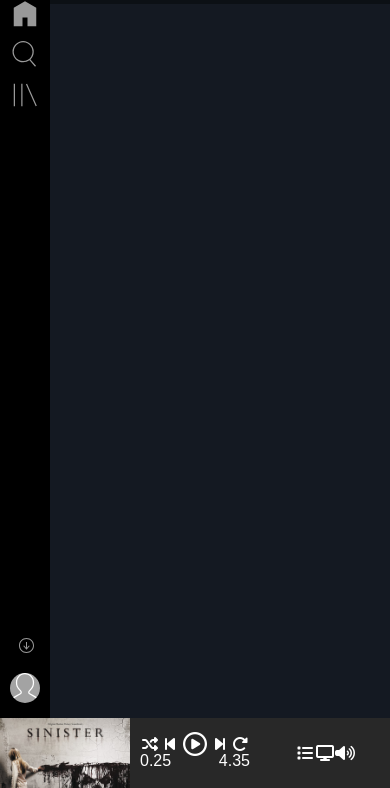
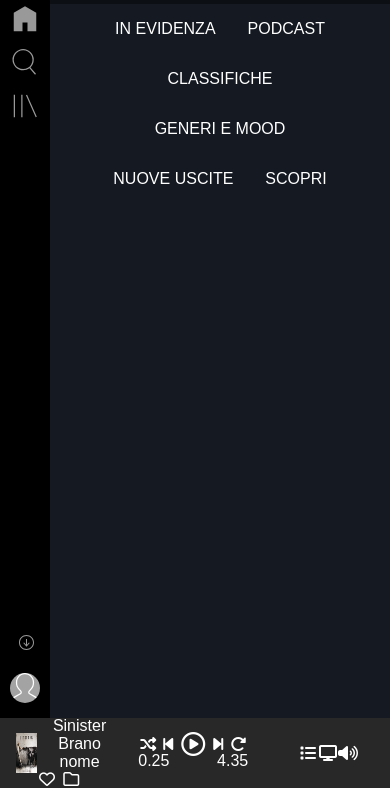
Before and after one commit to AlexandroFioretti1/html-css-spotifyweb, a plain HTML site: page index.html in a window 390 px wide. Shown: the part 56-844 px from the top of the page. Drawn offline with Linux system fonts and the light colour scheme; a web font is replaced by a local one.

```diff
--- a/assets/style.css
+++ b/assets/style.css
@@ -10,9 +10,11 @@
 
 }
 
-img {
+footer img {
     max-width: 100%;
     vertical-align: middle;
+    height: 40px;
+    width: 40px;
 }
 
 footer {
@@ -22,6 +24,7 @@
 
 a {
     text-decoration: none;
+    color: white;
 }
 
 li {
@@ -29,9 +32,6 @@
 }
 
 /* #direct-tag */
-
-
-
 /* #region Utility*/
 :root {
     --primary: #141922;
@@ -40,6 +40,10 @@
     --green: #86c62c;
     --footer: #282828;
     --light_gray: #a3a3a3;
+}
+
+.p_rl1 {
+    padding: 0 1rem;
 }
 
 .d_flex {
@@ -170,7 +174,7 @@
 }
 
 ::-webkit-scrollbar {
-    width: 7px;
+    width: 5px;
 }
 
 ::-webkit-scrollbar-track {
@@ -217,7 +221,7 @@
     background-color: #00000061;
     border: 1px solid white;
     color: white;
-    border-radius: 20%;
+    border-radius: 20px;
     padding: 0.6rem 1.8rem;
     margin-right: 1rem;
 
@@ -233,6 +237,25 @@
 #main_top {
     height: 60px;
     background-color: #00000061;
+}
+
+.container_85 {
+    width: 85%;
+    margin: auto;
+}
+
+.max_w1200 {
+    max-width: 1200px;
+}
+
+.nav_bar ul {
+    justify-content: center;
+    align-items: center;
+}
+
+.nav_bar li {
+    padding: 1rem;
+    list-style: none;
 }
 
 /* #Main */
@@ -294,3 +317,15 @@
 }
 
 /* #Media query  480px*/
+/* Media query 768px */
+@media screen and (min-width: 768px) {}
+
+/* #Media query 768px */
+
+/* Media query 1280px */
+
+@media screen and (min-width: 1280px) {}
+
+
+
+/* #Media query 1280px */
--- a/index.html
+++ b/index.html
@@ -4,6 +4,7 @@
 <head>
     <meta charset="UTF-8">
     <meta http-equiv="X-UA-Compatible" content="IE=edge">
+    <link rel="icon" href="./assets/img/favicon.ico">
     <meta name="viewport" content="width=device-width, initial-scale=1.0">
     <title>html-css-spotifyweb</title>
     <link href="https://fonts.cdnfonts.com/css/circular-std" rel="stylesheet">
@@ -19,8 +20,10 @@
         <aside class="d_flex" id="app_sidebar">
             <div class="sidebar_top">
                 <div class="full_logo"> <img src="./assets/img/logo.svg" alt="#"></div>
-                <div class="btn"><button class="logo"><img src="./assets/img/favicon.ico" alt="Logo"></button> </div>
-                <div class="btn"><button class="logo_big"><img src="./assets/img/logo.svg" alt="Logo_lg"></button></div>
+                <div class="btn"><button class="logo"><img src="./assets/img/favicon.ico" alt="Logo"></button>
+                </div>
+                <div class="btn"><button class="logo_big"><img src="./assets/img/logo.svg" alt="Logo_lg"></button>
+                </div>
                 <div class="btn"><button class="home"><img src="./assets/img/home.svg"
                             alt="home"></button><span>Home</span></div>
                 <div class="btn"><button class="search"><img src="./assets/img/search.svg"
@@ -47,11 +50,6 @@
                     <li>Name playlist</li>
                     <li>Name playlist</li>
                     <li>Name playlist</li>
-                    <li>Name playlist</li>
-                    <li>Name playlist</li>
-                    <li>Name playlist</li>
-                    <li>Name playlist</li>
-                    <li>Name playlist</li>
                 </ul>
             </div>
             <div class="sidebar_bottom">
@@ -62,42 +60,44 @@
                 </div>
             </div>
         </aside>
+        <!-- /.end left main whit song -->
+        <!-- app-main whit button -->
         <main id="app_main">
-
-
             <div id="main_top" class="d_flex ai_c jc_end">
                 <button class="header_button" href="#" class="update">Effettua L'upgrade</button>
             </div>
-
-
-
+            <nav class="nav_bar d_flex ">
+                <div class="container_85 max_w1200">
+                    <ul class="d_flex f_wrap">
+                        <li><a href="">IN EVIDENZA</a></li>
+                        <li><a href="">PODCAST</a></li>
+                        <li><a href="">CLASSIFICHE</a></li>
+                        <li><a href="">GENERI E MOOD</a></li>
+                        <li><a href="">NUOVE USCITE</a></li>
+                        <li><a href="">SCOPRI</a></li>
+                    </ul>
+                </div>
+            </nav>
         </main>
+        <!-- /.end top main whit button -->
     </div>
-    <!-- /.end left main whit song -->
 
 
 
 
 
 
-    <!-- top-main whit button -->
 
-
-    <!-- /.end top main whit button -->
-
-
-
-
-
-    <footer id="app_footer" class="d_flex  jc_sb">
-        <div class="footer_left flex calc_footer">
+    <!-- footer -->
+    <footer id="app_footer" class="d_flex jc_sb p_rl1">
+        <div class="footer_left d_flex calc_footer ai_c">
             <div id="current_song_cover ">
                 <img class="img_footer" src="./assets/img/sinister.jpeg" alt="Song_img">
             </div>
-            <div class="d_flex f_wrap text_c jc_sb">
-                <div class="song_info">
-                    <a href="#">Sinister</a>
-                    <a href="#">Song Artist</a>
+            <div class="d_flex f_wrap text_c jc_sb ">
+                <div class=" ">
+                    <a class="d_block p_rl1" href="#">Sinister</a>
+                    <a class="d_block p_rl1" href="#">Brano nome</a>
                 </div>
                 <div class="like">
                     <i class="fa-regular fa-heart fa-fw"></i>
@@ -105,7 +105,7 @@
                 </div>
             </div>
         </div>
-        <div class="d_flex d_column jc_center ">
+        <div class="d_flex d_column jc_center p_rl1">
             <div class="d_flex ai_c jc_sb ">
                 <i class="fa-solid fa-shuffle fa-fw"></i>
                 <i class="fa-solid fa-backward-step fa-fw"></i>
@@ -121,7 +121,7 @@
                 <span>4.35</span>
             </div>
         </div>
-        <div id="footer_right" class="d_flex f_wrap ai_c jc_center calc_footer">
+        <div id="footer_right" class="d_flex f_wrap ai_c jc_end calc_footer p_rl1">
             <i class="fa-solid fa-list fa-fw"></i>
             <i class="fa-solid fa-display fa-fw"></i>
             <i class="fa-solid fa-volume-high fa-fw"></i>
@@ -130,6 +130,7 @@
             </div>
         </div>
     </footer>
+    <!-- /footer -->
 </body>
 
 </html>
```
